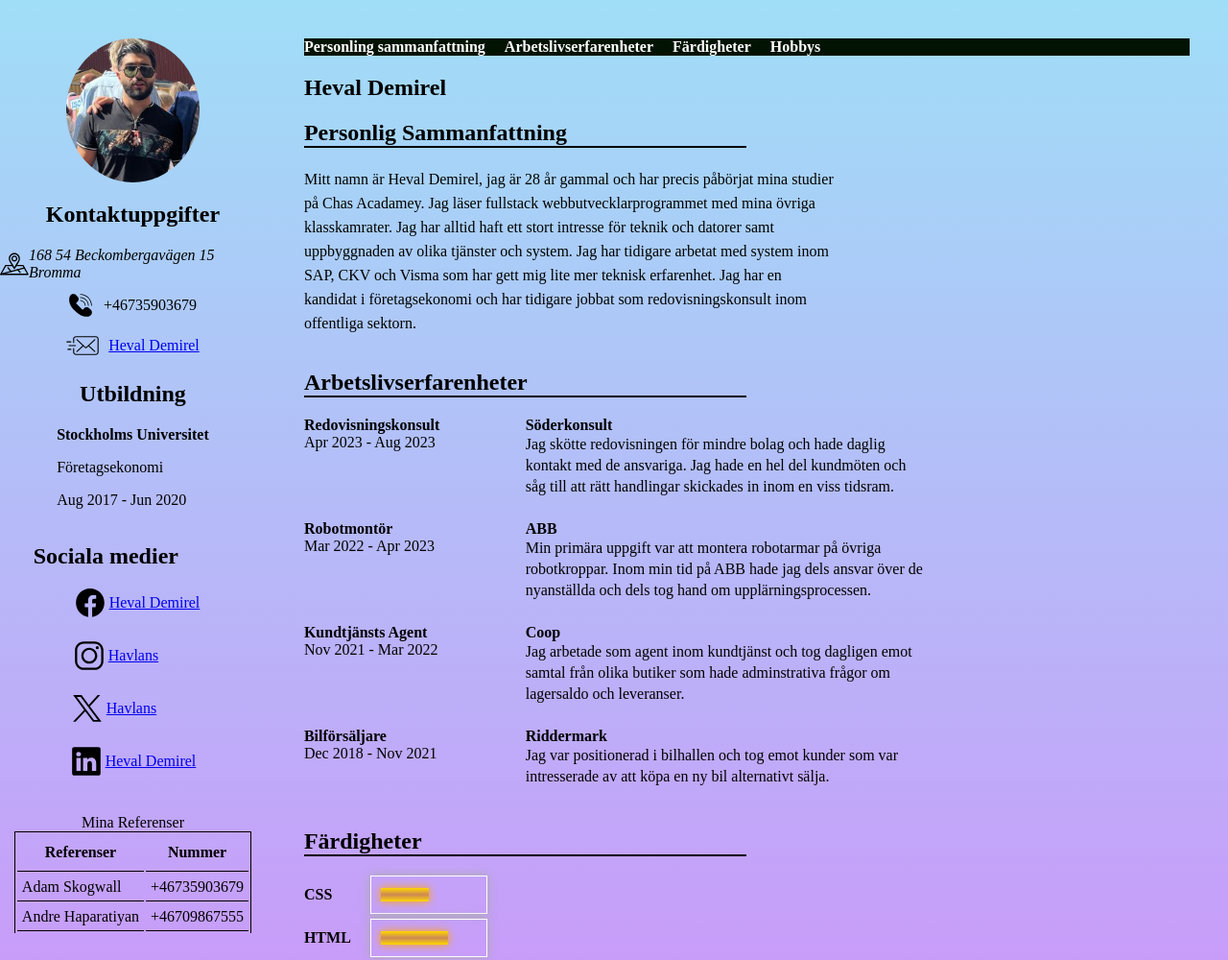
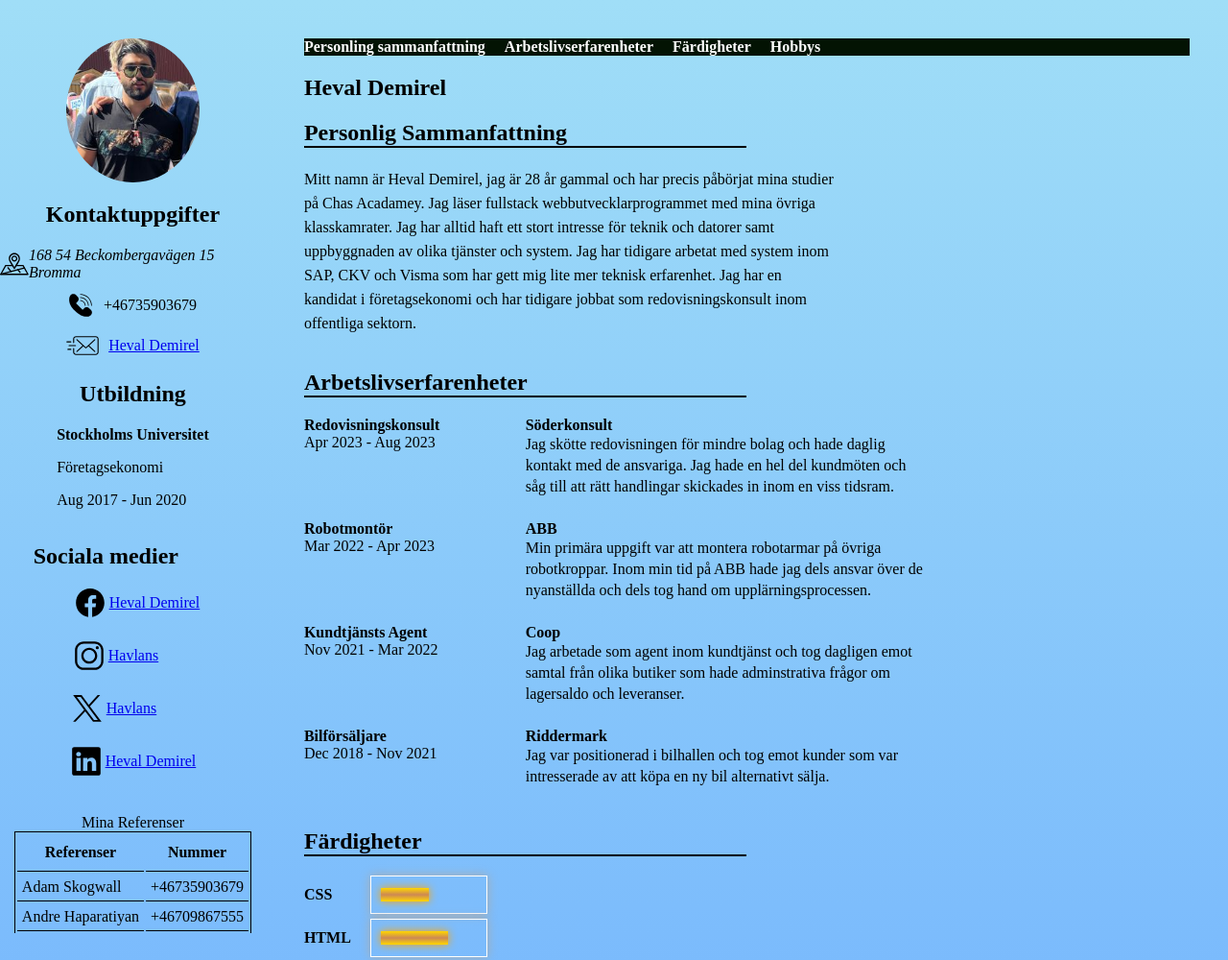
Before and after one commit to HevalDemirel/u01-Static-Website, a plain HTML site: page index.html in a window 1280 px wide. Shown: the top 1000 px of the page at 96% size. Drawn offline with Linux system fonts and the light colour scheme.

Commit message:
Ändrat färger

```diff
--- a/style.css
+++ b/style.css
@@ -15,7 +15,7 @@ body {
 }
 
 .right-side , .contact-me{
-background-image: linear-gradient(rgb(160, 222, 247), rgb(220, 123, 250));
+background-image: linear-gradient(rgb(160, 222, 247), rgb(104, 169, 255));
 }
 
 .right-side {
```
